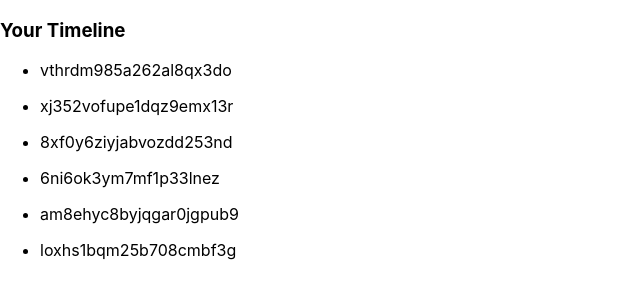
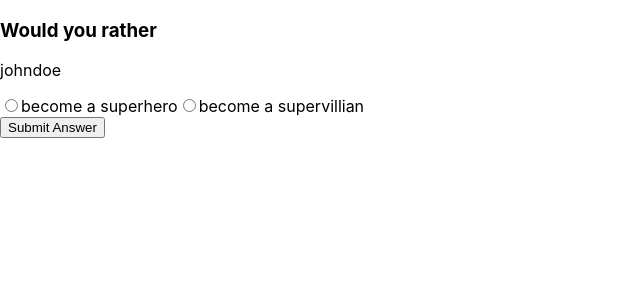
Before and after one commit to Rakeshpatel87p/wouldYouRather, a React (Create React App) app: page / in a window 1280 px wide. Shown: the top 300 px of the page, without its empty margins (0-640 px from the left). Built offline with nearby package versions, Linux system fonts and the light colour scheme.

Commit message:
setting up answerPoll action

```diff
--- a/package.json
+++ b/package.json
@@ -6,6 +6,7 @@
     "react": "^16.6.3",
     "react-dom": "^16.6.3",
     "react-redux": "^6.0.0",
+    "react-router-dom": "^4.3.1",
     "react-scripts": "2.1.1",
     "redux": "^4.0.1",
     "redux-thunk": "^2.3.0"
--- a/src/actions/questions.js
+++ b/src/actions/questions.js
@@ -1,4 +1,5 @@
 export const RECEIVE_QUESTIONS = 'RECEIVE_QUESTIONS'
+export const SAVE_ANSWER = 'SAVE_ANSWER'
 
 export function receiveQuestions(questions) {
 	return {
@@ -6,3 +7,11 @@ export function receiveQuestions(questions) {
 		questions
 	}
 }
+
+export function saveAnswer({qid, answer}) {
+	return {
+		type: SAVE_ANSWER,
+		qid,
+		answer
+	}
+}
--- /dev/null
+++ b/src/components/AnswerPoll.js
@@ -0,0 +1,44 @@
+import React, { Component } from 'react';
+import { connect } from 'react-redux'
+import { saveAnswer } from '../actions/questions'
+
+class AnswerPoll extends Component {
+
+	submitAnswer = (e) => {
+		e.preventDefault()
+
+		const { dispatch, question, id } = this.props
+
+		dispatch(saveAnswer(id, 'optionTwo'))
+	}
+
+	render() {
+		const { question } = this.props
+
+		return (
+			<div>
+				<h3>Would you rather</h3>
+				<p>{question.author}</p>
+
+				<form>
+					<input id="optionOne" type="radio" name="userResponse" value="optionOne" />
+					<label for="optionOne">{question.optionOne.text}</label>
+					<input id="optionTwo" type="radio" name="userResponse" value="optionTwo" />
+					<label for="optionTwo">{question.optionTwo.text}</label>
+				</form>
+				<button onClick={this.submitAnswer}> Submit Answer</button>
+			</div>
+		)
+	}
+}
+
+function mapStateToProps({questions}, {id}) {
+	//const { id } = props.match.params
+
+	return {
+		question: questions[id],
+	}
+
+}
+
+export default connect(mapStateToProps)(AnswerPoll)
--- a/src/components/App.js
+++ b/src/components/App.js
@@ -1,9 +1,12 @@
 import React, { Component } from 'react';
+import { BrowserRouter as Router, Route } from 'react-router-dom'
 import '../App.css';
 import { connect } from 'react-redux'
 import { handleInitialData } from '../actions/shared'
 import Login from './Login'
 import Dashboard from './Dashboard'
+import AnswerPoll from './AnswerPoll'
+import QuestionCard from './QuestionCard'
 
 class App extends Component {
 	componentDidMount() {
@@ -11,13 +14,13 @@ class App extends Component {
 	}
 	render() {
 		return (
-			<div>
-			{ this.props.authedUser === null
-				? <Login />
-				: <Dashboard />
-			}
+				<div>
+				{ this.props.authedUser === null
+					? <Login />
+					: <AnswerPoll id={'6ni6ok3ym7mf1p33lnez'}/>
+				}
 
-			</div>
+				</div>
 		);
 	}
 }
--- a/src/components/Dashboard.js
+++ b/src/components/Dashboard.js
@@ -23,7 +23,6 @@ class Dashboard extends Component {
 						</li>
 					))}
 				</ul>
-
 			</div>
 		)
 	}
--- a/src/components/QuestionCard.js
+++ b/src/components/QuestionCard.js
@@ -12,9 +12,9 @@ class QuestionCard extends Component {
 }
 
 function mapStateToProps({questions}, {id}) {
+
 	return {
 		question: questions[id],
-
 	}
 }
 
```
Also changed, not shown: src/utils/test.html (added), 1 other file (tests, documents, lock files or other folders).
